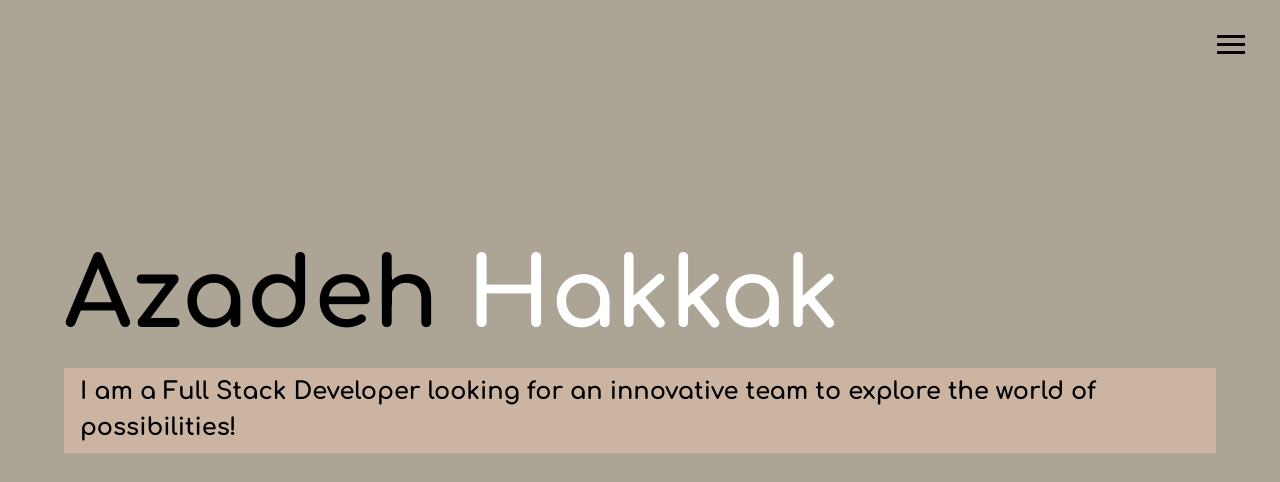
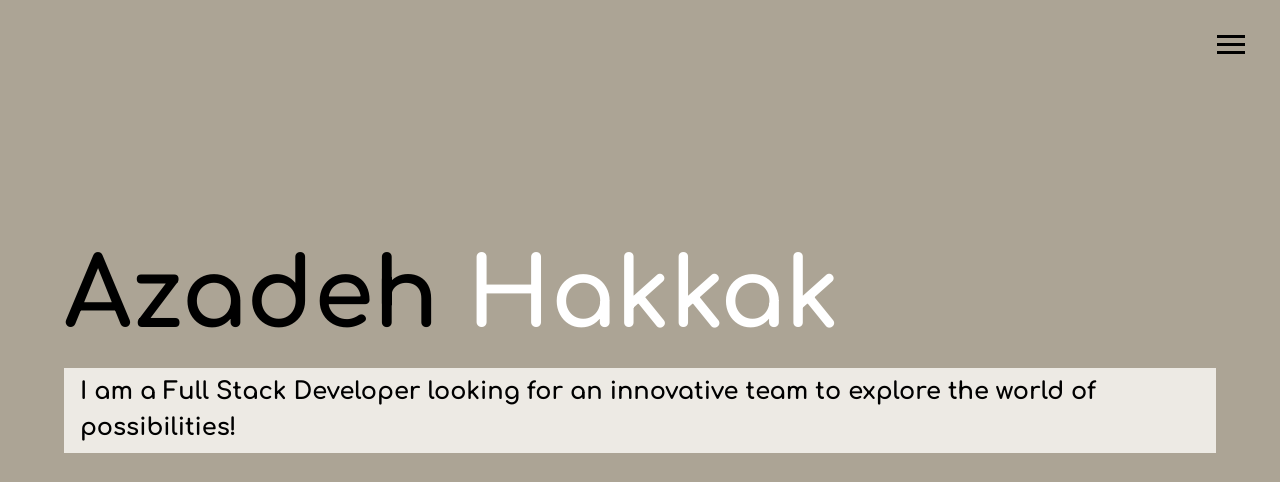
Before and after one commit to Azihakkak/Portfolio, a website: page dist/index.html in a window 1280 px wide. Shown: the top 482 px of the page. Drawn offline with nearby package versions, Linux system fonts and the light colour scheme; files that its build step writes are made by us from their sources.

Commit message:
changing css for sm-headings

```diff
--- a/scss/main.scss
+++ b/scss/main.scss
@@ -30,7 +30,7 @@ h3 {
   &.sm-heading {
     margin-bottom: 2rem;
     padding: 0.4rem 1rem;
-    background: rgba(249, 202, 179, 0.4);
+    background: rgba(254, 252, 248, 80%);
   }
 }
 
```
